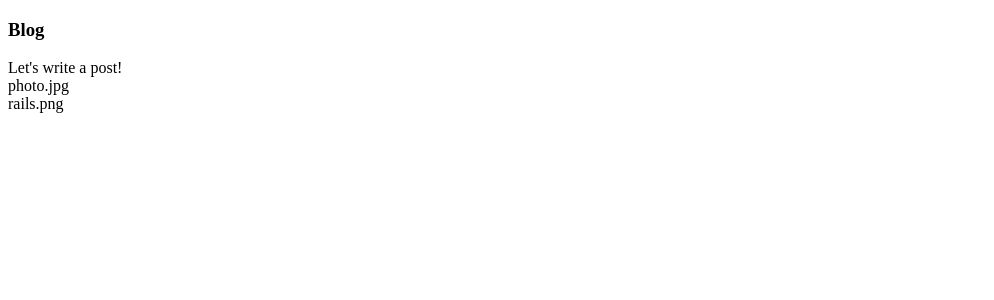
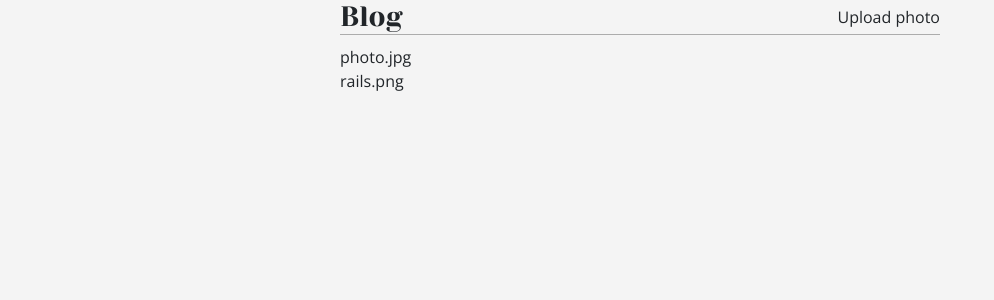
Before and after one commit to anansilva/photo-blog-frontend, a React (Create React App) app: page / in a window 1280 px wide. Shown: the top 300 px of the page, without its empty margins (0-994 px from the left). Built offline with nearby package versions, Linux system fonts and the light colour scheme.

Commit message:
Add bootstrap and node-sass

```diff
--- a/package.json
+++ b/package.json
@@ -3,11 +3,15 @@
   "version": "0.1.0",
   "private": true,
   "dependencies": {
+    "bootstrap": "^4.3.1",
     "enzyme": "^3.10.0",
     "enzyme-adapter-react-16": "^1.15.1",
+    "history": "^4.10.1",
+    "node-sass": "^4.12.0",
     "react": "^16.10.2",
     "react-dom": "^16.10.2",
     "react-redux": "^7.1.1",
+    "react-router-dom": "^5.1.2",
     "react-scripts": "3.2.0",
     "react-test-renderer": "^16.10.2",
     "redux": "^4.0.4",
--- a/src/containers/PostsList.js
+++ b/src/containers/PostsList.js
@@ -1,5 +1,6 @@
 import React, { Component } from 'react';
 import { connect } from 'react-redux';
+import './posts.scss';
 
 export class PostsList extends Component {
   renderPosts() {
@@ -19,9 +20,9 @@ export class PostsList extends Component {
   render() {
     return (
       <div>
-        <div>
+        <div className="first-row">
           <h3>Blog</h3>
-          Let's write a post!
+          Upload photo
         </div>
         {this.renderPosts()}
       </div>
--- /dev/null
+++ b/src/containers/posts.scss
@@ -0,0 +1,11 @@
+.first-row {
+  display: flex;
+  justify-content: space-between;
+  align-items: center;
+  width: 100%;
+  border-bottom: 1px solid #ACACAC;
+  margin-bottom: 10px;
+  h3 {
+    margin-bottom: 0;
+  }
+}
--- a/src/index.js
+++ b/src/index.js
@@ -3,8 +3,11 @@ import ReactDOM from 'react-dom';
 import { Provider } from 'react-redux';
 import { createStore, combineReducers, applyMiddleware } from 'redux';
 import { logger } from 'redux-logger';
+import { BrowserRouter as Router, Route, Switch } from 'react-router-dom';
 
 import PostsList from './containers/PostsList';
+import 'bootstrap/dist/css/bootstrap.css';
+import './index.scss'
 
 const reducers = combineReducers({
  posts: (state = [], action) => state // TODO: implement postsReducer
@@ -27,7 +30,13 @@ const middlewares = applyMiddleware(logger);
 
 ReactDOM.render(
   <Provider store={createStore(reducers, initialState, middlewares)}>
-    <PostsList />
+     <Router>
+      <div className="thin-container">
+      <Switch>
+        <Route path="/" exact component={PostsList} />
+      </Switch>
+      </div>
+    </Router>
   </Provider>,
   document.getElementById('root')
  );
--- /dev/null
+++ b/src/index.scss
@@ -0,0 +1,21 @@
+@import url('https://fonts.googleapis.com/css?family=Open+Sans:100,300|Yeseva+One');
+
+body {
+  background-color: #F4F4F4;
+  font-family: 'Open Sans';
+}
+
+.container {
+  margin-top: 20px;
+  margin-bottom: 20px;
+}
+
+.thin-container {
+  width: 600px;
+  margin: 0 auto;
+}
+
+h3 {
+  margin-top: 0;
+  font-family: 'Yeseva One';
+}
```
Also changed, not shown: 2 other files (tests, documents, lock files or other folders).
